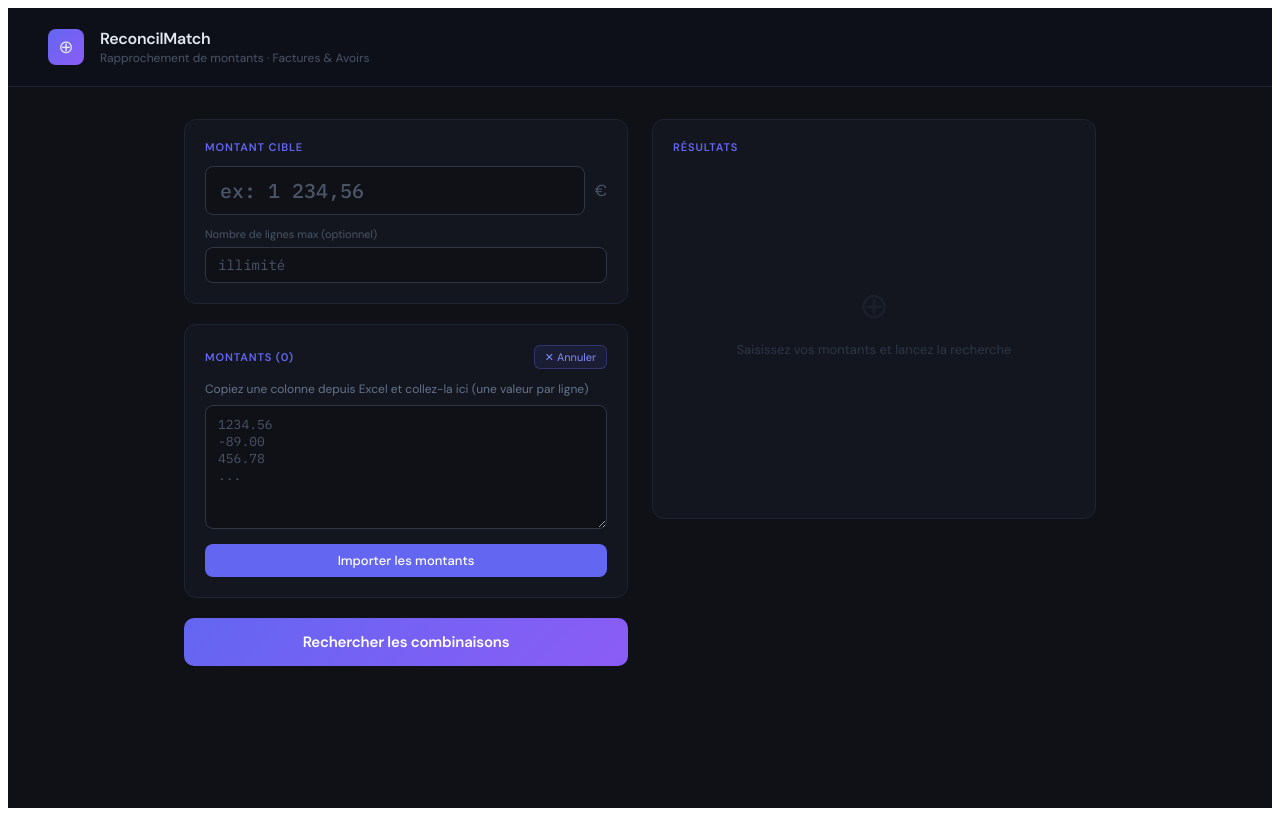
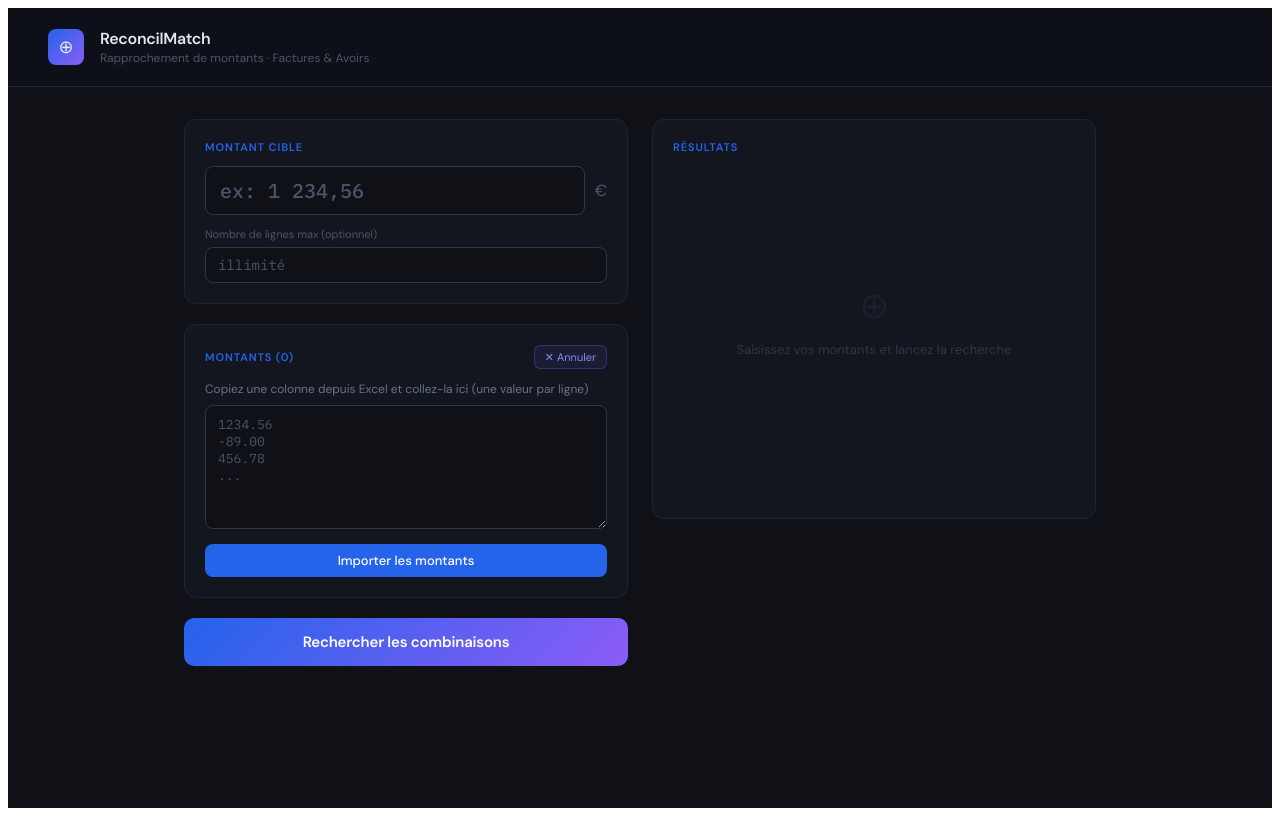
Before and after one commit to polo11200/reconcilmatch, a React (Vite) app: page / in a window 1280 px wide. Both pictures are taken after a click on the button "⧉ Coller depuis Excel". Built offline with nearby package versions, Linux system fonts and the light colour scheme.

Commit message:
Update App.tsx

```diff
--- a/src/App.tsx
+++ b/src/App.tsx
@@ -189,12 +189,12 @@ export default function App() {
         .add-btn:hover { background: #2563eb !important; }
         .search-btn:hover { background: #4f46e5 !important; }
         .paste-btn:hover { opacity: 0.85; }
-        input:focus, textarea:focus { outline: none; border-color: #6366f1 !important; }
+        input:focus, textarea:focus { outline: none; border-color: #2563eb !important; }
       `}</style>
 
       {/* Header */}
       <div style={{ borderBottom: "1px solid #1e2433", padding: "20px 40px", display: "flex", alignItems: "center", gap: "16px", background: "#0d1018" }}>
-        <div style={{ width: "36px", height: "36px", background: "linear-gradient(135deg, #6366f1, #8b5cf6)", borderRadius: "8px", display: "flex", alignItems: "center", justifyContent: "center", fontSize: "18px" }}>⊕</div>
+        <div style={{ width: "36px", height: "36px", background: "linear-gradient(135deg, #2563eb, #8b5cf6)", borderRadius: "8px", display: "flex", alignItems: "center", justifyContent: "center", fontSize: "18px" }}>⊕</div>
         <div>
           <div style={{ fontWeight: 600, fontSize: "16px", letterSpacing: "-0.3px" }}>ReconcilMatch</div>
           <div style={{ fontSize: "12px", color: "#4a5568", marginTop: "1px" }}>Rapprochement de montants · Factures & Avoirs</div>
@@ -208,7 +208,7 @@ export default function App() {
 
           {/* Target */}
           <div style={{ background: "#13161f", border: "1px solid #1e2433", borderRadius: "12px", padding: "20px" }}>
-            <div style={{ fontSize: "11px", letterSpacing: "0.08em", color: "#6366f1", fontWeight: 600, marginBottom: "12px", textTransform: "uppercase" }}>Montant Cible</div>
+            <div style={{ fontSize: "11px", letterSpacing: "0.08em", color: "#2563eb", fontWeight: 600, marginBottom: "12px", textTransform: "uppercase" }}>Montant Cible</div>
             <div style={{ display: "flex", gap: "10px", alignItems: "center" }}>
               <input
                 value={targetInput}
@@ -233,7 +233,7 @@ export default function App() {
           {/* Amounts input */}
           <div style={{ background: "#13161f", border: "1px solid #1e2433", borderRadius: "12px", padding: "20px" }}>
             <div style={{ display: "flex", justifyContent: "space-between", alignItems: "center", marginBottom: "12px" }}>
-              <div style={{ fontSize: "11px", letterSpacing: "0.08em", color: "#6366f1", fontWeight: 600, textTransform: "uppercase" }}>Montants ({amounts.length})</div>
+              <div style={{ fontSize: "11px", letterSpacing: "0.08em", color: "#2563eb", fontWeight: 600, textTransform: "uppercase" }}>Montants ({amounts.length})</div>
               <div style={{ display: "flex", gap: "8px" }}>
                 <button onClick={() => { setPasteMode(!pasteMode); setError(""); }} className="paste-btn"
                   style={{ background: "rgba(99,102,241,0.1)", border: "1px solid rgba(99,102,241,0.3)", borderRadius: "6px", color: "#818cf8", fontSize: "11px", padding: "4px 10px", cursor: "pointer", fontFamily: "'DM Sans', sans-serif" }}>
@@ -259,7 +259,7 @@ export default function App() {
                   style={{ width: "100%", background: "#0f1117", border: "1px solid #2d3748", borderRadius: "8px", padding: "10px 12px", color: "#e2e8f0", fontSize: "13px", fontFamily: "'IBM Plex Mono', monospace", resize: "vertical" }}
                 />
                 <button onClick={handlePasteImport}
-                  style={{ marginTop: "10px", background: "#6366f1", border: "none", borderRadius: "8px", color: "white", fontFamily: "'DM Sans', sans-serif", fontWeight: 500, fontSize: "13px", padding: "8px 16px", cursor: "pointer", width: "100%" }}>
+                  style={{ marginTop: "10px", background: "#2563eb", border: "none", borderRadius: "8px", color: "white", fontFamily: "'DM Sans', sans-serif", fontWeight: 500, fontSize: "13px", padding: "8px 16px", cursor: "pointer", width: "100%" }}>
                   Importer les montants
                 </button>
               </div>
@@ -320,14 +320,14 @@ export default function App() {
           )}
 
           <button onClick={handleSearch} disabled={running} className="search-btn"
-            style={{ background: running ? "#2d3748" : "linear-gradient(135deg, #6366f1, #8b5cf6)", border: "none", borderRadius: "10px", color: running ? "#64748b" : "white", fontFamily: "'DM Sans', sans-serif", fontWeight: 600, fontSize: "15px", padding: "14px", cursor: running ? "not-allowed" : "pointer", transition: "all 0.2s", letterSpacing: "-0.2px" }}>
+            style={{ background: running ? "#2d3748" : "linear-gradient(135deg, #2563eb, #8b5cf6)", border: "none", borderRadius: "10px", color: running ? "#64748b" : "white", fontFamily: "'DM Sans', sans-serif", fontWeight: 600, fontSize: "15px", padding: "14px", cursor: running ? "not-allowed" : "pointer", transition: "all 0.2s", letterSpacing: "-0.2px" }}>
             {running ? "⟳ Recherche en cours…" : "Rechercher les combinaisons"}
           </button>
         </div>
 
         {/* RIGHT PANEL */}
         <div style={{ background: "#13161f", border: "1px solid #1e2433", borderRadius: "12px", padding: "20px", minHeight: "400px" }}>
-          <div style={{ fontSize: "11px", letterSpacing: "0.08em", color: "#6366f1", fontWeight: 600, textTransform: "uppercase", marginBottom: "16px", display: "flex", justifyContent: "space-between", alignItems: "center" }}>
+          <div style={{ fontSize: "11px", letterSpacing: "0.08em", color: "#2563eb", fontWeight: 600, textTransform: "uppercase", marginBottom: "16px", display: "flex", justifyContent: "space-between", alignItems: "center" }}>
             <span>Résultats</span>
             {results !== null && (
               <span style={{
@@ -350,8 +350,8 @@ export default function App() {
           )}
 
           {running && (
-            <div style={{ display: "flex", alignItems: "center", justifyContent: "center", height: "300px", color: "#6366f1", fontSize: "13px", gap: "10px" }}>
-              <div style={{ width: "18px", height: "18px", border: "2px solid #6366f1", borderTopColor: "transparent", borderRadius: "50%", animation: "spin 0.7s linear infinite" }} />
+            <div style={{ display: "flex", alignItems: "center", justifyContent: "center", height: "300px", color: "#2563eb", fontSize: "13px", gap: "10px" }}>
+              <div style={{ width: "18px", height: "18px", border: "2px solid #2563eb", borderTopColor: "transparent", borderRadius: "50%", animation: "spin 0.7s linear infinite" }} />
               <style>{`@keyframes spin { to { transform: rotate(360deg); } }`}</style>
               Calcul en cours…
             </div>
@@ -375,7 +375,7 @@ export default function App() {
                       <span style={{ fontSize: "11px", color: "#4a5568", fontFamily: "'IBM Plex Mono', monospace" }}>
                         #{idx + 1} · {combo.length} ligne{combo.length > 1 ? "s" : ""}
                       </span>
-                      <span style={{ fontFamily: "'IBM Plex Mono', monospace", fontSize: "13px", fontWeight: 600, color: "#6366f1" }}>
+                      <span style={{ fontFamily: "'IBM Plex Mono', monospace", fontSize: "13px", fontWeight: 600, color: "#2563eb" }}>
                         = {fmt(target)} €
                       </span>
                     </div>
```
